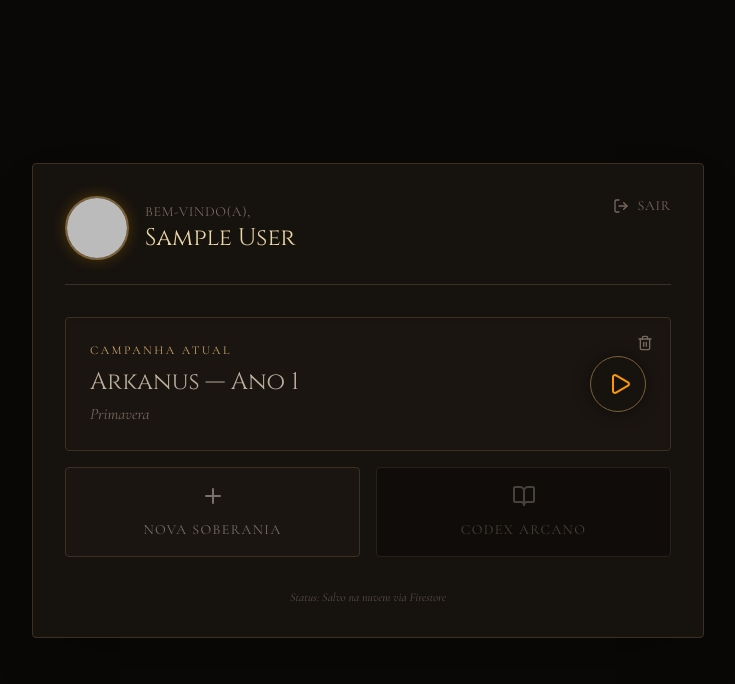
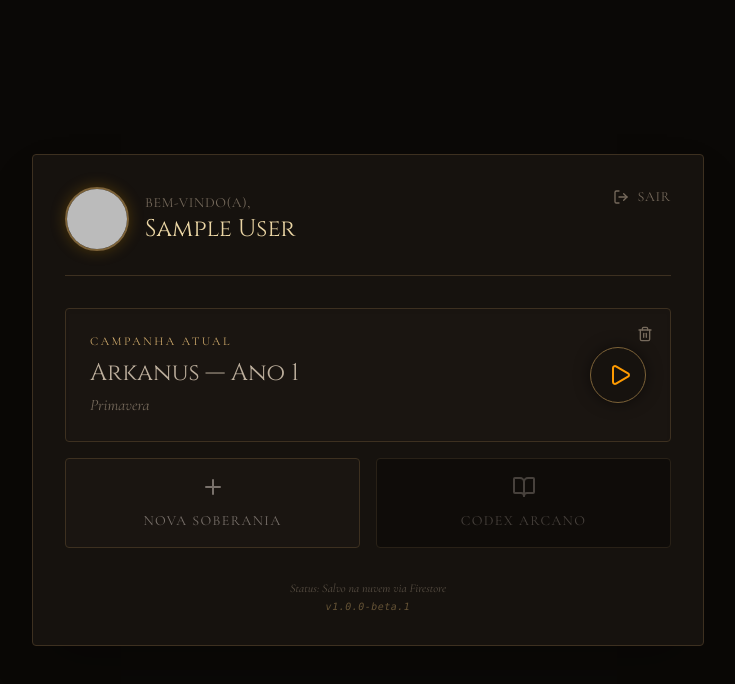
Before and after one commit to engffsantos/Arkanus, a React (Vite) app: page / in a window 1280 px wide. Shown: the top 684 px of the page, without its empty margins (272-1007 px from the left). Built offline with nearby package versions, Linux system fonts and the light colour scheme; no server answers; the database is empty; sample sign-in values are in the browser's storage.

Commit message:
feat: define version 1.0.0-beta.1 and display it in login and portal screens

```diff
--- a/package.json
+++ b/package.json
@@ -1,7 +1,7 @@
 {
   "name": "arkanus",
   "private": true,
-  "version": "0.0.0",
+  "version": "1.0.0-beta.1",
   "type": "module",
   "scripts": {
     "dev": "vite --port=3000 --host=0.0.0.0",
--- a/src/components/LoginScreen.tsx
+++ b/src/components/LoginScreen.tsx
@@ -12,6 +12,7 @@ export const LoginScreen: React.FC = () => {
       <div className="relative z-10 bg-arkanus-panel border border-arkanus-border p-10 rounded shadow-2xl flex flex-col items-center gap-6 max-w-md w-full">
         <div className="flex flex-col items-center gap-2">
           <h1 className="font-display text-4xl text-arkanus-gold tracking-[0.3em] uppercase">Arkanus</h1>
+          <span className="text-[10px] text-arkanus-gold/60 uppercase tracking-widest font-mono font-bold bg-[#ce9c56]/10 border border-[#ce9c56]/20 px-2 py-0.5 rounded-[2px]">Beta v1.0.0-beta.1</span>
           <p className="text-arkanus-text-dim font-serif italic text-center">Governe uma soberania arcana por estações.</p>
         </div>
 
--- a/src/components/PortalScreen.tsx
+++ b/src/components/PortalScreen.tsx
@@ -101,8 +101,9 @@ export const PortalScreen: React.FC = () => {
 
         </div>
 
-        <div className="mt-8 text-center text-xs text-arkanus-text-dim font-serif italic opacity-70">
-          Status: Salvo na nuvem via Firestore
+        <div className="mt-8 text-center text-xs text-arkanus-text-dim font-serif italic opacity-70 flex flex-col gap-1">
+          <span>Status: Salvo na nuvem via Firestore</span>
+          <span className="text-[10px] text-arkanus-gold/60 font-mono tracking-wider">v1.0.0-beta.1</span>
         </div>
       </div>
 
```
Also changed, not shown: 1 other file (tests, documents, lock files or other folders).
